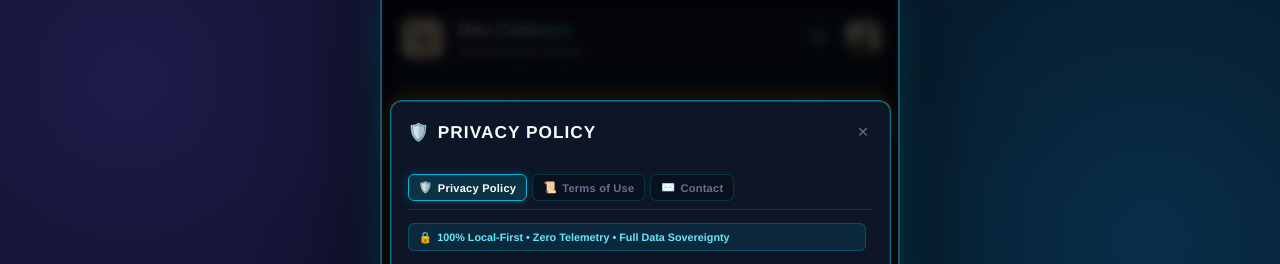
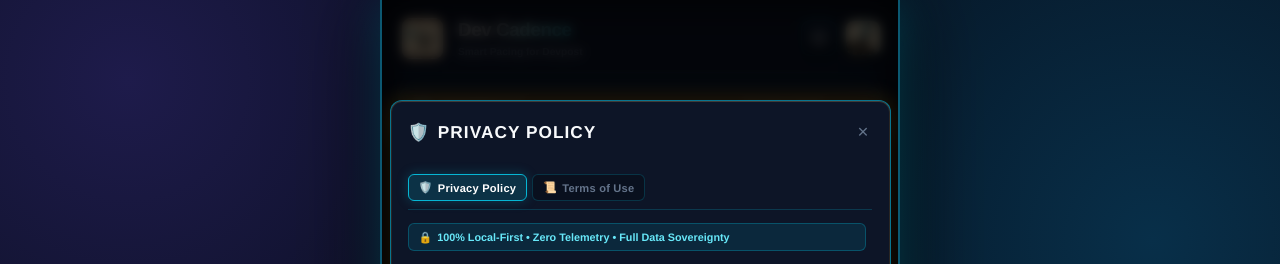
Before and after one commit to vero-code/dev-cadence, a React (Vite) app: page / in a window 1280 px wide. Both pictures are taken after a click on the button "Privacy Policy". Shown: the top 264 px of the page. Built offline with nearby package versions, Linux system fonts and the light colour scheme.

Commit message:
docs: streamline README

```diff
--- a/src/components/LegalModal.jsx
+++ b/src/components/LegalModal.jsx
@@ -35,8 +35,8 @@ export const LegalModal = ({
       <div className="modal-card legal-modal-card" onClick={(e) => e.stopPropagation()}>
         <div className="modal-header">
           <h2 className="modal-title">
-            <span>{activeTab === 'privacy' ? '🛡️' : activeTab === 'terms' ? '📜' : '✉️'}</span>
-            {activeTab === 'privacy' ? 'Privacy Policy' : activeTab === 'terms' ? 'Terms of Use' : 'Contact & Support'}
+            <span>{activeTab === 'privacy' ? '🛡️' : '📜'}</span>
+            {activeTab === 'privacy' ? 'Privacy Policy' : 'Terms of Use'}
           </h2>
           <button
             type="button"
@@ -63,13 +63,6 @@ export const LegalModal = ({
             onClick={() => setActiveTab('terms')}
           >
             <span>📜</span> Terms of Use
-          </button>
-          <button
-            type="button"
-            className={`legal-tab-btn ${activeTab === 'contact' ? 'active' : ''}`}
-            onClick={() => setActiveTab('contact')}
-          >
-            <span>✉️</span> Contact
           </button>
         </div>
 
```
Also changed, not shown: 1 other file (tests, documents, lock files or other folders).
